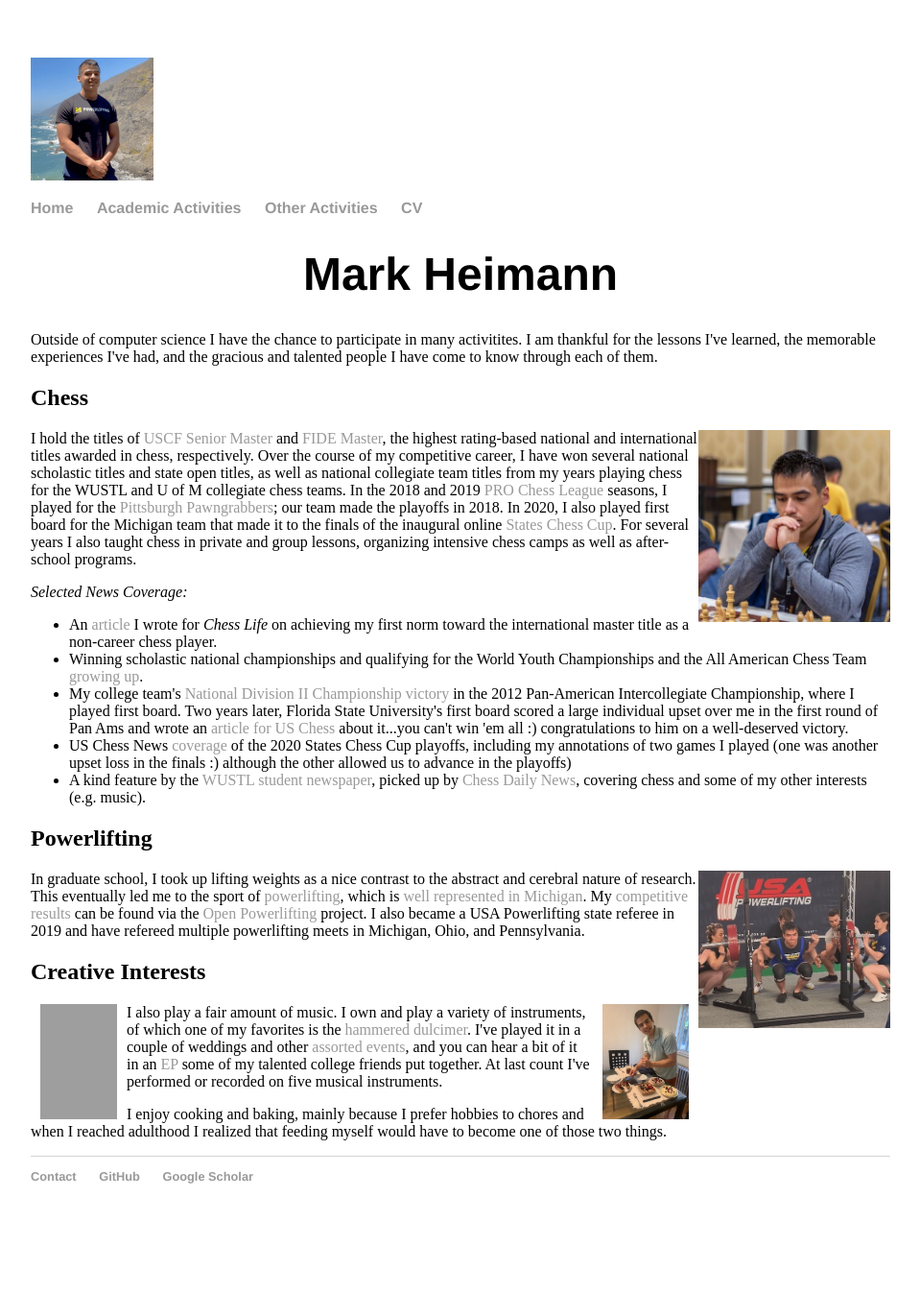
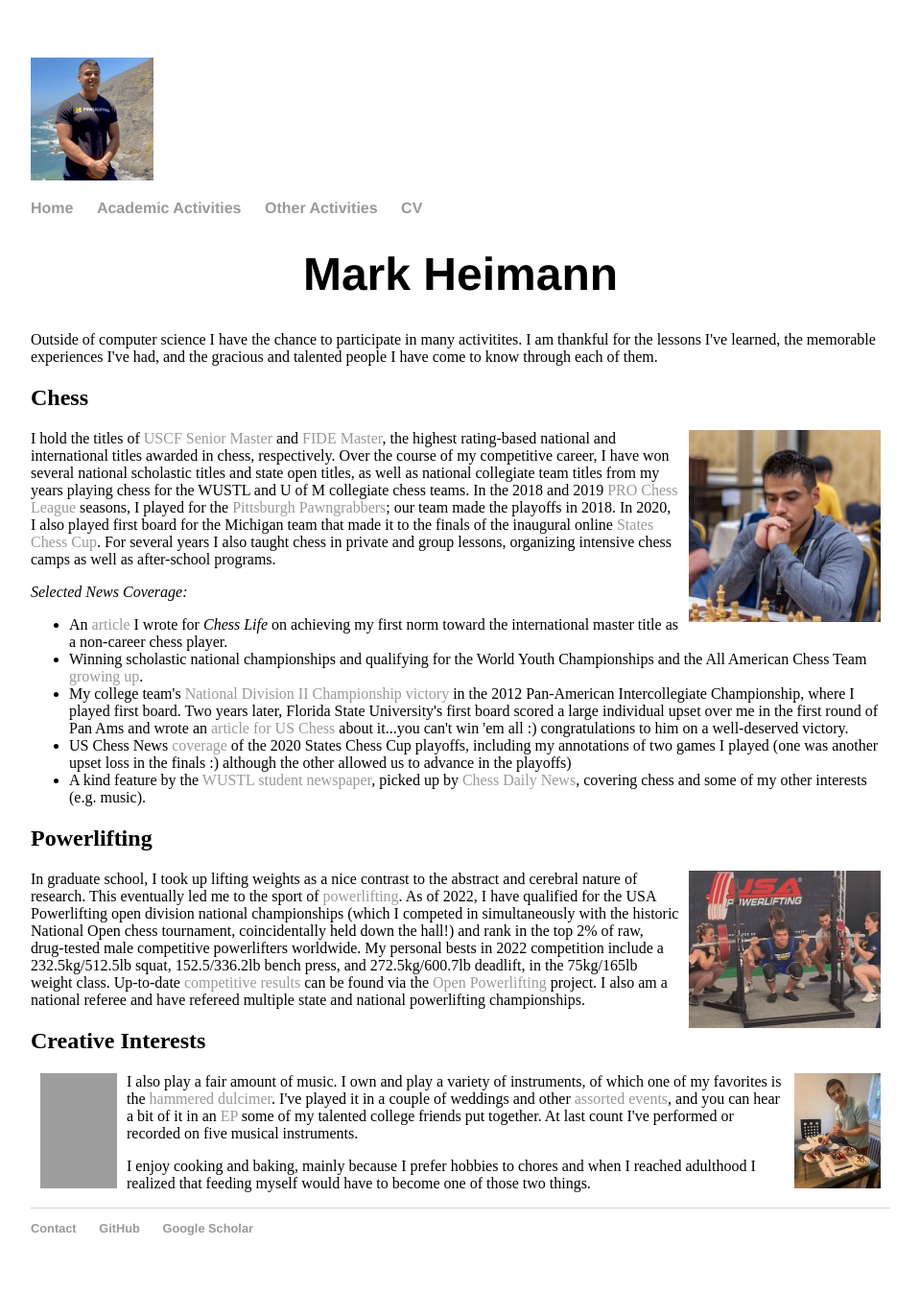
Before and after one commit to markheimann/markheimann.github.io, a Jekyll site: the page built from other.html, in a window 1280 px wide. Shown: the whole page at 96% size, without its empty margins (160-1119 px from the left). Built offline with Jekyll 4.4.1, drawn with Linux system fonts in a browser that asks for light colours; before the commit the page ends 1293 px from its top, so only the background shows below that; grey boxes are pictures that could not be loaded.

Commit message:
update PL description

```diff
--- a/other.html
+++ b/other.html
@@ -9,7 +9,7 @@ Outside of computer science I have the chance to participate in many activitites
 <link rel="stylesheet" type="text/css" href="css/main.css">
 <h2>Chess</h2>
 <p>
-<img src="assets/fun_figs/chess-NationalOpen.jpeg" align="right" style="width:200px;height:200px;">
+<img src="assets/fun_figs/chess-NationalOpen.jpeg" align="right" style="width:200px;height:200px;" hspace="10">
 I hold the titles of <a href="http://www.uschess.org/msa/MbrDtlMain.php?12802899">USCF Senior Master</a> and <a href="https://ratings.fide.com/card.phtml?event=2028441">FIDE Master</a>, the highest rating-based national and international titles awarded in chess, respectively.  Over the course of my competitive career, I have won several national scholastic titles and state open titles, as well as national collegiate team titles from my years playing chess for the WUSTL and U of M collegiate chess teams.  In the 2018 and 2019 <a href="https://www.prochessleague.com/">PRO Chess League</a> seasons, I played for the <a href="https://www.prochessleague.com/pittsburgh-pawngrabbers.html">Pittsburgh Pawngrabbers</a>; our team made the playoffs in 2018.  In 2020, I also played first board for the Michigan team that made it to the finals of the inaugural online <a href="https://stateschesscup.wordpress.com/">States Chess Cup</a>.  For several years I also taught chess in private and group lessons, organizing intensive chess camps as well as after-school programs.
 </p>
 <div class="blurb">
@@ -26,8 +26,13 @@ I hold the titles of <a href="http://www.uschess.org/msa/MbrDtlMain.php?12802899
 
 <h2>Powerlifting</h2>
 <p>
-<img src="assets/fun_figs/lifting-squat.jpg" align="right" style="width:200px;height:164px;">
-In graduate school, I took up lifting weights as a nice contrast to the abstract and cerebral nature of research.  This eventually led me to the sport of <a href="https://en.wikipedia.org/wiki/Powerlifting">powerlifting</a>, which is <a href="http://calloso.com/">well represented in Michigan</a>.  My <a href="https://www.openpowerlifting.org/u/markheimann">competitive results</a> can be found via the <a href="https://www.openpowerlifting.org/">Open Powerlifting</a> project.  I also became a USA Powerlifting state referee in 2019 and have refereed multiple powerlifting meets in Michigan, Ohio, and Pennsylvania.
+<img src="assets/fun_figs/lifting-squat.jpg" align="right" style="width:200px;height:164px;" hspace="10">
+In graduate school, I took up lifting weights as a nice contrast to the abstract and cerebral nature of research.  This eventually led me to the sport of <a href="https://en.wikipedia.org/wiki/Powerlifting">powerlifting</a>.
+
+As of 2022, I have qualified for the USA Powerlifting open division national championships (which I competed in simultaneously with the historic National Open chess tournament, coincidentally held down the hall!) and rank in the top 2% of raw, drug-tested male competitive powerlifters worldwide.  My personal bests in 2022 competition include a 232.5kg/512.5lb squat, 152.5/336.2lb bench press, and 272.5kg/600.7lb deadlift, in the 75kg/165lb weight class.  Up-to-date <a href="https://www.openpowerlifting.org/u/markheimann">competitive results</a> can be found via the <a href="https://www.openpowerlifting.org/">Open Powerlifting</a> project.
+
+I also am a national referee and have refereed multiple state and national powerlifting championships.
+
 </p>
 <h2>Creative Interests</h2>
 <div class="blurb">
```
